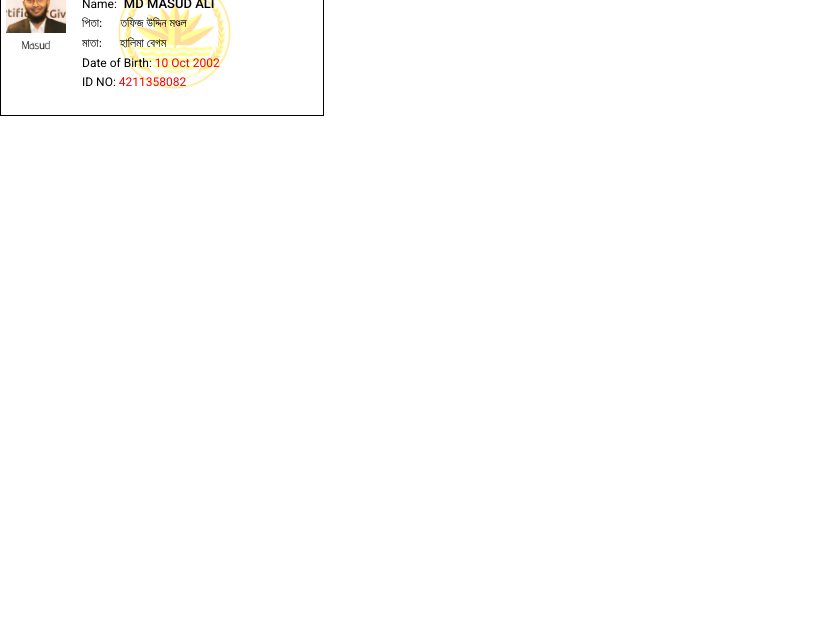
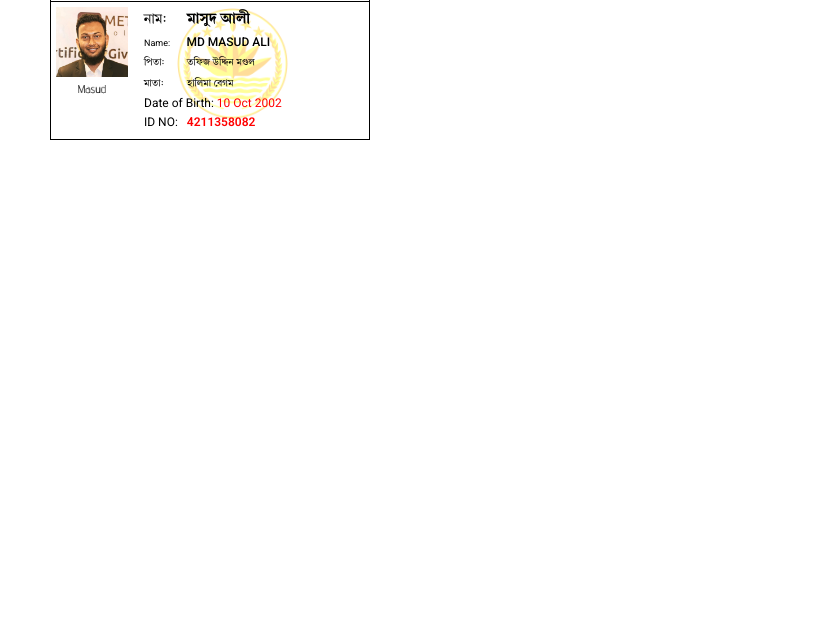
Before and after one commit to masudbhai05/nid-card-clone, a plain HTML site: page index.html in a window 1280 px wide. Shown: the part 168-800 px from the top of the page, without its empty margins (0-828 px from the left). Drawn offline with Linux system fonts and the light colour scheme; a web font is replaced by a local one.

Commit message:
bangla fonts is added

```diff
--- /dev/null
+++ b/css/fonts.css
@@ -0,0 +1,43 @@
+@font-face {
+    font-family: 'Linotype Bengali';
+    src: url('../fonts/LinotypeBengali-Black.woff2') format('woff2'),
+        url('../fonts/LinotypeBengali-Black.woff') format('woff');
+    font-weight: 900;
+    font-style: normal;
+    font-display: swap;
+}
+
+@font-face {
+    font-family: 'Linotype Bengali';
+    src: url('../fonts/LinotypeBengali-Bold.woff2') format('woff2'),
+        url('../fonts/LinotypeBengali-Bold.woff') format('woff');
+    font-weight: bold;
+    font-style: normal;
+    font-display: swap;
+}
+
+@font-face {
+    font-family: 'Linotype Bengali';
+    src: url('../fonts/LinotypeBengali-Regular.woff2') format('woff2'),
+        url('../fonts/LinotypeBengali-Regular.woff') format('woff');
+    font-weight: normal;
+    font-style: normal;
+    font-display: swap;
+}
+
+@font-face {
+    font-family: 'Linotype Bengali';
+    src: url('../fonts/LinotypeBengali-Medium.woff2') format('woff2'),
+        url('../fonts/LinotypeBengali-Medium.woff') format('woff');
+    font-weight: 500;
+    font-style: normal;
+    font-display: swap;
+}
+@font-face {
+    font-family: 'Linotype Bengali';
+    src: url('../fonts/LinotypeBengali-Black.woff2') format('woff2'),
+        url('../fonts/LinotypeBengali-Black.woff') format('woff');
+    font-weight: 700;
+    font-style: normal;
+    font-display: swap;
+}
--- a/css/style.css
+++ b/css/style.css
@@ -1,14 +1,15 @@
 /* common */
 @import url('https://fonts.googleapis.com/css2?family=Poppins&display=swap');
 @import url('https://fonts.googleapis.com/css2?family=Tiro+Bangla&display=swap');
-@import url('https://fonts.googleapis.com/css2?family=Roboto:wght@300;400;500&display=swap');
+@import url('https://fonts.googleapis.com/css2?family=Roboto:wght@300;400;500;600&display=swap');
 
 
 /* this is a variable  */
 :root{
     --bg-color: #b5d5ee;
     --main-color : #166fc8;
-    --bangla-font : 'Tiro Bangla', serif;
+    /* --bangla-font : 'Tiro Bangla', serif; */
+    --bangla-font : 'Linotype Bengali';
     --english-font :  'Roboto', sans-serif;
 }
 
@@ -119,16 +120,19 @@ hr {
   }
 
   /* this is a nid card section  */
+  .nid-container{
+    margin: 50px;
+  }
 
   .nid-front{
-    width: 321.53px;
-    height: 202.02px;
+    width: 317.53px;
+    height: 198.02px;
     /* background-color: #166fc8; */
     border: 1px solid #000;
     background-image: url("../images/flowers.png");
     background-repeat: no-repeat;
     background-size: 35%;
-    background-position: 56% 71%;
+    background-position: 61% 77%;
   }
   .nid-header{
     display: flex;
@@ -143,6 +147,7 @@ hr {
 
 .bd-gov{
     font-family: var(--bangla-font);
+    font-weight: 700;
     font-size: 15px;
     margin-top: 4px;
     margin-bottom: 0;
@@ -176,7 +181,7 @@ hr {
 }
 
 #profile-photo{
-    width: 60px;
+    width: 72px;
 }
 #signature-photo{
     width: 40px;
@@ -192,26 +197,35 @@ hr {
     font-family: var(--english-font);
 }
 #name-text{
-    font-size: 14px;
+    font-size: 17px;
 }
 #bangla-name{
-    font-size: 14px;
-    margin-left: 15px;
+    font-size: 18px;
+    margin-left: 17px;
+    font-family: 'Linotype Bengali';
+    font-weight: 600;
 }
 #english-name{
-    font-size: 13px;
-    margin-left: 4px;
+    font-size: 12px;
+    margin-left: 14px;
     font-weight: 500;
+}
+#own-name{
+    font-size: 9px;
 }
 .bangla-mane-text{
     font-family: var(--bangla-font);
 }
 #father-name{
-    margin-left: 15px;
+    margin-left: 20px;
 }
 #mother-name{
-    margin-left: 15px;
+    margin-left: 21px;
 }
 #id-no, #date-of-birth{
     color: red;
 }
+#id-no{
+    font-weight: 600;
+    margin-left: 6px;
+}
--- a/index.html
+++ b/index.html
@@ -6,6 +6,8 @@
     <meta http-equiv="X-UA-Compatible" content="IE=edge">
     <meta name="viewport" content="width=device-width, initial-scale=1.0">
     <link rel="stylesheet" href="./css/style.css">
+    <link rel="stylesheet" href="./css/fonts.css">
+
     <title>NID Card clone</title>
 </head>
 
@@ -104,7 +106,7 @@
                         <div class="nid-information">
                             <p><span class="bangla-mane-text" id="name-text">নাম: </span> <span id="bangla-name"
                                     class="bangla-mane-text">মাসুদ আলী</span></p>
-                            <p><span>Name: </span> <span id="english-name">MD MASUD ALI</span></p>
+                            <p><span id="own-name">Name: </span> <span id="english-name">MD MASUD ALI</span></p>
                             <p><span class="bangla-mane-text">পিতা: </span> <span id="father-name"
                                     class="bangla-mane-text">তফিজ উদ্দিন মণ্ডল</span></p>
                             <p><span class="bangla-mane-text">মাতা: </span> <span id="mother-name"
```
Also changed, not shown: fonts/LinotypeBengali-Black.woff (added), fonts/LinotypeBengali-Black.woff2 (added), fonts/LinotypeBengali-Bold.woff (added), fonts/LinotypeBengali-Bold.woff2 (added), fonts/LinotypeBengali-Medium.woff (added), fonts/LinotypeBengali-Medium.woff2 (added), fonts/LinotypeBengali-Regular.woff (added), fonts/LinotypeBengali-Regular.woff2 (added).
